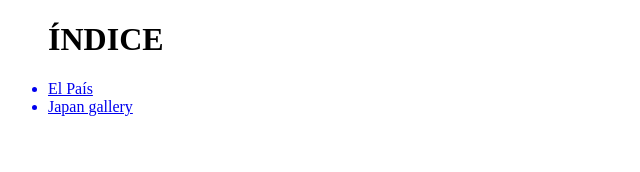
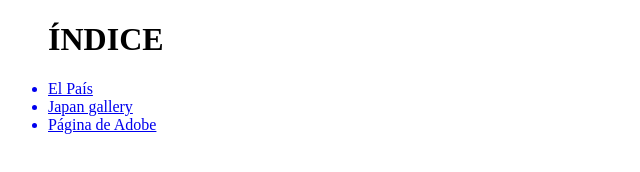
Before and after one commit to KurisuMazon/Tped1_2021-22, a plain HTML site: page index.html in a window 1280 px wide. Shown: the whole page, without its empty margins (0-640 px from the left). Drawn offline with Linux system fonts and the light colour scheme.

Commit message:
update adobe

```diff
--- a/index.html
+++ b/index.html
@@ -12,6 +12,7 @@
     <h1>ÍNDICE</h1>
     <a href="Sesion 7_El Pais/index.html"><li>El País</li></a>
     <a href="Sesion10_Galeria_de_imagenes/Index.html"><li>Japan gallery</li></a>
+    <a href="Sesion_15_Adobe/Index.html"><li>Página de Adobe</li></a>
 </ul>
 
 
```
